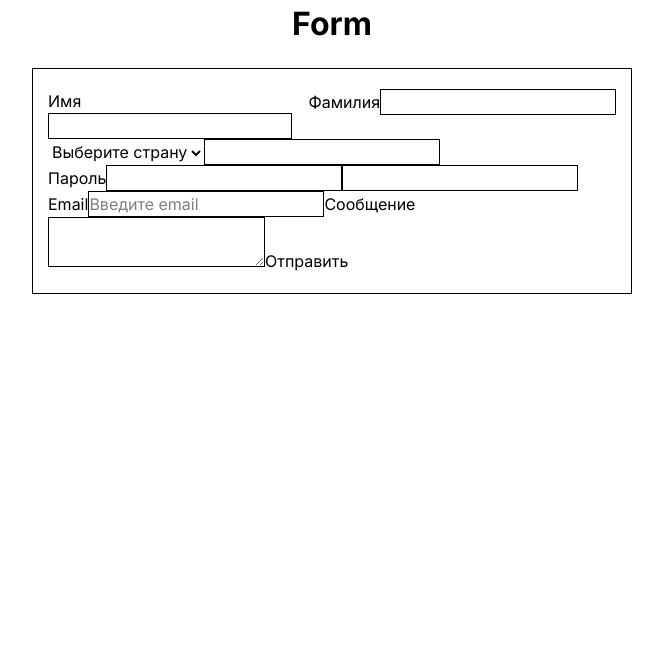
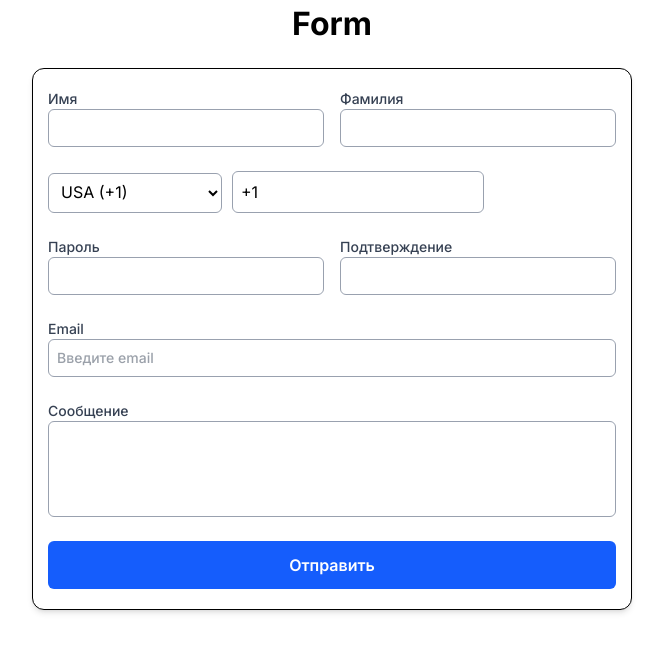
Before and after one commit to VladislavProhorov123/6-React-Project, a React (Vite) app: page / in a window 1280 px wide. Shown: the top 652 px of the page, without its empty margins (308-971 px from the left). Built offline with nearby package versions, Linux system fonts and the light colour scheme.

Commit message:
add style for react form

```diff
--- a/src/component/SimpleForm.jsx
+++ b/src/component/SimpleForm.jsx
@@ -25,7 +25,7 @@ export default function SimpleForm() {
   const countries = [
     { code: "+1", name: "USA" },
     { code: "+44", name: "UK" },
-    { code: "+380", name: "Ukraine" },
+    { code: "+380", name: "Ukraine"},
   ];
 
   const selectedCode = watch("countryCode");
@@ -41,13 +41,13 @@ export default function SimpleForm() {
 
   const onSubmit = (data) => console.log(data);
   return (
-    <div className=" px-[15px] py-[20px] mx-auto max-w-[600px] border">
-      <form onSubmit={handleSubmit(onSubmit)}>
+    <div className=" px-[15px] py-[20px] mx-auto max-w-[600px] border rounded-xl shadow-md bg-white">
+      <form className="space-y-6" onSubmit={handleSubmit(onSubmit)}>
         <div className="flex gap-4">
-          <label className="flex-1 flex flex-col">
+          <label className="flex-1 flex flex-col text-sm font-medium text-gray-700">
             Имя
             <input
-              className="border"
+              className="border border-gray-400  p-2 rounded-md focus:outline-none focus:ring-2 focus:ring-blue-500 "
               type="text"
               {...register("firstName", {
                 required: "Обязательное поле",
@@ -55,12 +55,16 @@ export default function SimpleForm() {
                 maxLength: { value: 30, message: "Максимум 30 символов" },
               })}
             />
-            {errors.firstName && <p>{errors.firstName.message}</p>}
+            {errors.firstName && (
+              <p className="text-red-500 text-xs mt-1">
+                {errors.firstName.message}
+              </p>
+            )}
           </label>
-          <label htmlFor="">
+          <label className="flex-1 flex flex-col text-sm font-medium text-gray-700">
             Фамилия
             <input
-              className="border"
+              className="border border-gray-400  p-2 rounded-md focus:outline-none focus:ring-2 focus:ring-blue-500"
               type="text"
               {...register("lastName", {
                 required: "Обязательное поле",
@@ -68,38 +72,48 @@ export default function SimpleForm() {
                 maxLength: { value: 30, message: "Максимум 30 символов" },
               })}
             />
-            {errors.lastName && <p>{errors.lastName.message}</p>}
+            {errors.lastName && (
+              <p className="text-red-500 text-xs mt-1">
+                {errors.lastName.message}
+              </p>
+            )}
           </label>
         </div>
 
-        <div className="">
+        <div className="flex">
           <label>
-
             <select
+              className="border border-gray-400 p-2 rounded-md focus:outline-none focus:ring-2 focus:ring-blue-500 mr-[10px]"
               {...register("countryCode", { required: "Выберите страну" })}
             >
-              <option value="">Выберите страну</option>
+              <option value="" disabled>Выберите страну</option>
               {countries.map((c) => (
                 <option key={c.code} value={c.code}>
-                  {c.name} ({c.code})
+                   {c.name} ({c.code})
                 </option>
               ))}
             </select>
             <input
               type="tel"
-              className="border"
+              className="border border-gray-400  p-2 flex-1 rounded-md focus:outline-none focus:ring-2 focus:ring-blue-500"
               {...register("phone", { required: "Введите номер телефона" })}
             />
-            {errors.countryCode && <p>{errors.countryCode.message}</p>}
-            {errors.phone && <p>{errors.phone.message}</p>}
+            {errors.countryCode && (
+              <p className="text-red-500 text-xs">
+                {errors.countryCode.message}
+              </p>
+            )}
+            {errors.phone && (
+              <p className="text-red-500 text-xs">{errors.phone.message}</p>
+            )}
           </label>
         </div>
 
-        <div className="">
-          <label>
+        <div className="flex gap-4">
+          <label className="flex-1 flex flex-col text-sm font-medium text-gray-700">
             Пароль
             <input
-              className="border"
+              className="border border-gray-400  p-2 rounded-md focus:outline-none focus:ring-2 focus:ring-blue-500"
               type="password"
               {...register("password", {
                 required: "Введите пароль",
@@ -112,9 +126,16 @@ export default function SimpleForm() {
                 },
               })}
             />
-            {errors.password && <p>{errors.password.message}</p>}
+            {errors.password && (
+              <p className="text-red-500 text-xs mt-1">
+                {errors.password.message}
+              </p>
+            )}
+          </label>
+          <label className="flex-1 flex flex-col text-sm font-medium text-gray-700">
+            Подтверждение
             <input
-              className="border"
+              className="border border-gray-400  p-2 rounded-md focus:outline-none focus:ring-2 focus:ring-blue-500"
               type="password"
               {...register("confirmPassword", {
                 required: "Подтвердите пароль",
@@ -122,14 +143,15 @@ export default function SimpleForm() {
                   value === watch("password") || "Пароли не совпадают",
               })}
             />
-            {errors.confirmPassword && <p>{errors.confirmPassword.message}</p>}
+            {errors.confirmPassword && <p className="text-red-500 text-xs mt-1">{errors.confirmPassword.message}</p>}
           </label>
         </div>
-        <label>
+
+        <label className="flex flex-col text-sm font-medium text-gray-700">
           Email
           <input
             placeholder="Введите email"
-            className="border"
+            className="border border-gray-400  p-2 rounded-md focus:outline-none focus:ring-2 focus:ring-blue-500"
             {...register("email", {
               required: "Введите email",
               maxLength: { value: 50, message: "Максимум 50 символов" },
@@ -139,22 +161,22 @@ export default function SimpleForm() {
               },
             })}
           />
-          {errors.email && <p>{errors.email.message}</p>}
+          {errors.email && <p className="text-red-500 text-xs mt-1">{errors.email.message}</p>}
         </label>
-        <label>
+        <label className="flex flex-col text-sm font-medium text-gray-700">
           Сообщение
           <textarea
-            className="border"
+            className="border border-gray-400  p-2 rounded-md h-24 resize-none focus:outline-none focus:ring-2 focus:ring-blue-500"
             {...register("message", {
               required: "Введите сообщение",
               maxLength: { value: 500, message: "Максимум 500 символов" },
               minLength: { value: 10, message: "Минимум 10 символов" },
             })}
           ></textarea>
-          {errors.message && <p>{errors.message.message}</p>}
+          {errors.message && <p className="text-red-500 text-xs mt-1">{errors.message.message}</p>}
         </label>
 
-        <button type="submit">Отправить</button>
+        <button className="w-full bg-blue-600 text-white font-semibold rounded-md py-3 hover:bg-blue-700 transition cursor-pointer" type="submit">Отправить</button>
       </form>
     </div>
   );
```
Also changed, not shown: src/index.css (line endings or trailing spaces).
